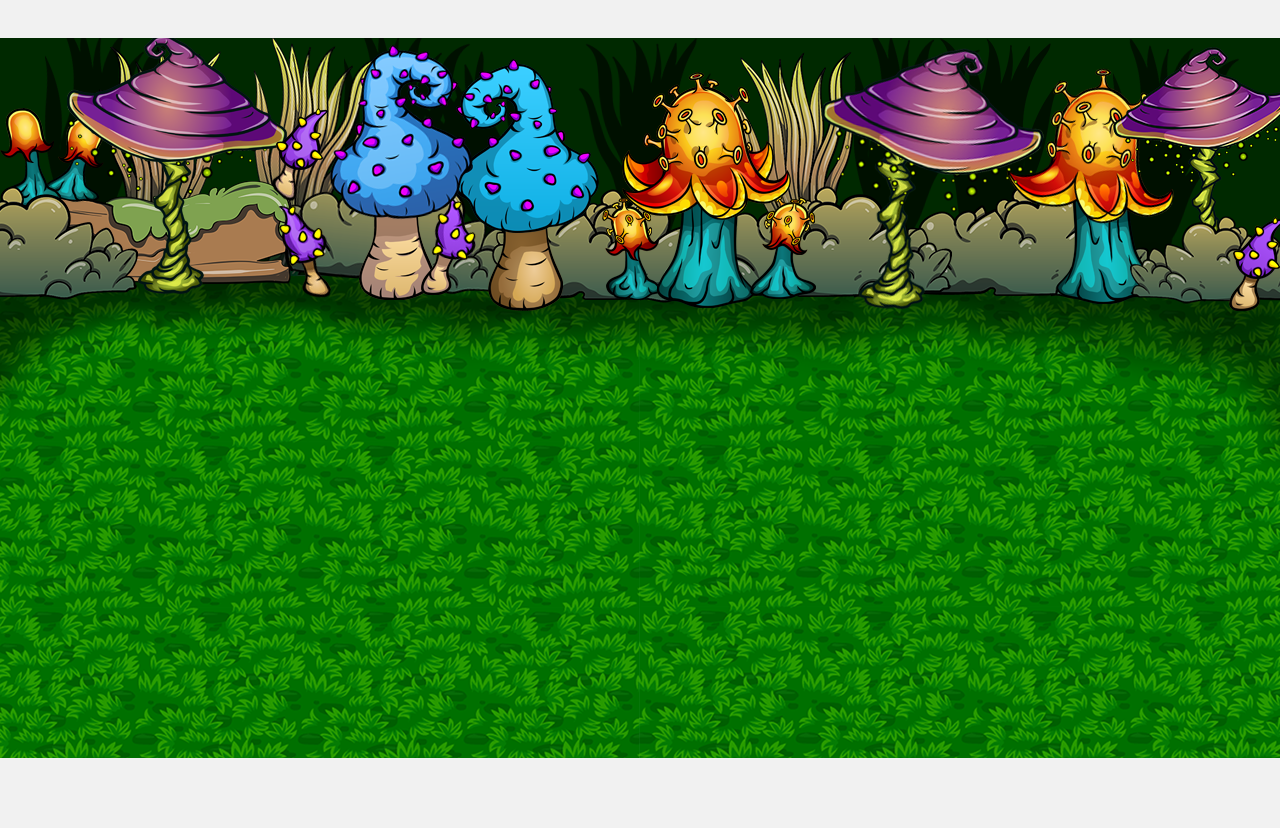
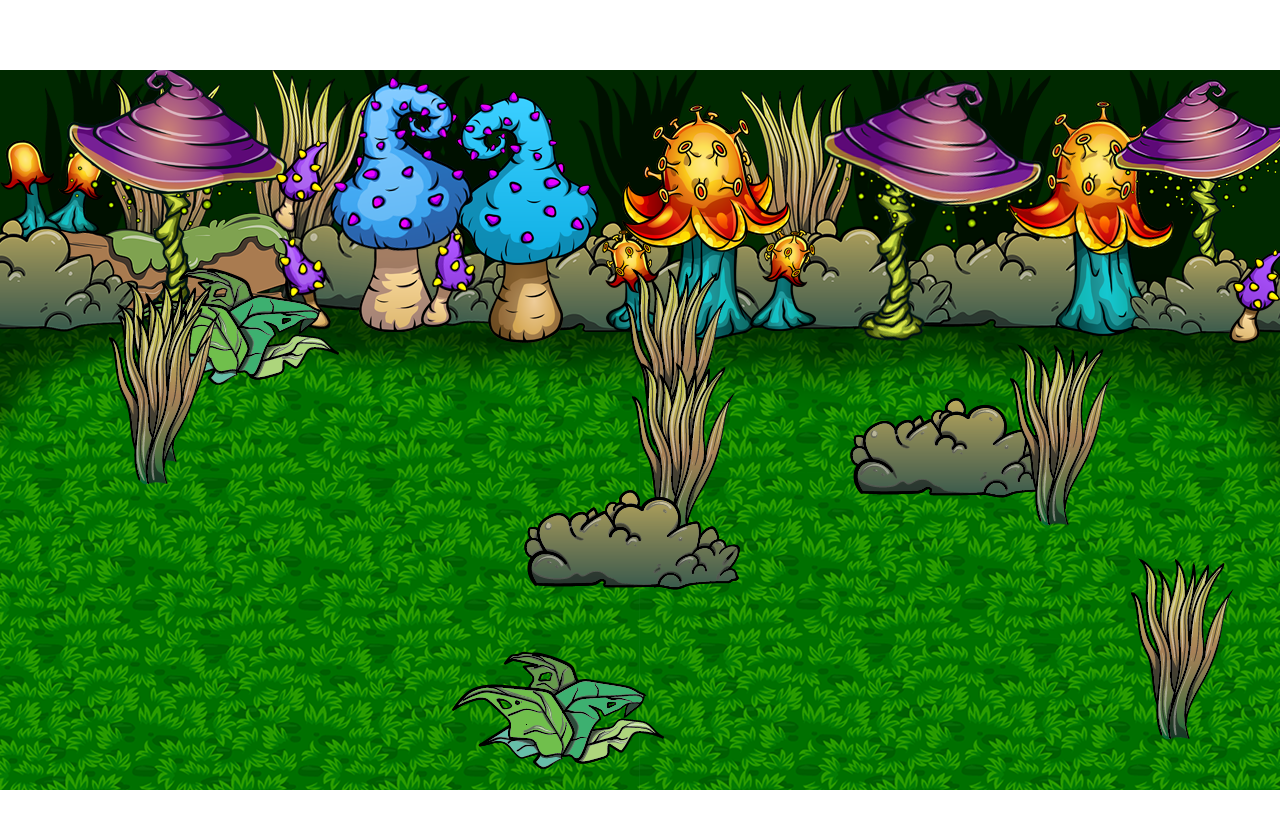
Before and after one commit to nachat-ayoub/2d-js-game, a website built with Parcel: page src/index.html in a window 1280 px wide. Before the commit the page ends 800 px from the top, so only its background shows below. Built offline with nearby package versions, Linux system fonts and the light colour scheme.

Commit message:
add random objects and refactor the code

```diff
--- a/src/app.ts
+++ b/src/app.ts
@@ -7,9 +7,13 @@ window.addEventListener("load", () => {
 
   const context = canvas.getContext("2d") as CanvasRenderingContext2D;
   const game = new Game(canvas.width, canvas.height);
+  let lastTime = 0;
 
-  function animate(deltaTime: number) {
-    game.render(context);
+  function animate(timeStamp: number) {
+    const deltaTime = timeStamp - lastTime;
+    lastTime = timeStamp;
+
+    game.render(context, deltaTime);
     requestAnimationFrame(animate);
   }
 
--- a/src/game/InputHandler.ts
+++ b/src/game/InputHandler.ts
@@ -2,15 +2,21 @@ import Game from ".";
 
 export default class InputHandler {
   game: Game;
+  presedKeys: string[] = [];
 
   constructor(game: Game) {
     this.game = game;
 
     window.addEventListener("keydown", (e) => {
-      this.game.lastKey = "P_" + e.key;
+      const key = "P_" + e.key;
+      this.game.lastKey = key;
+      if (!this.presedKeys.includes(key)) {
+        this.presedKeys = [key, ...this.presedKeys];
+      }
     });
     window.addEventListener("keyup", (e) => {
       this.game.lastKey = "R_" + e.key;
+      this.presedKeys = this.presedKeys.filter((key) => key !== "P_" + e.key);
     });
   }
 }
--- /dev/null
+++ b/src/game/Objects.ts
@@ -0,0 +1,99 @@
+import Game from ".";
+import { createSprite, randInt } from "./utils";
+import { ISprite } from "./utils/types";
+
+class ObjectBase {
+  game: Game;
+  width: number;
+  height: number;
+  x: number;
+  y: number;
+  sprite: ISprite;
+
+  constructor(game: Game) {
+    this.game = game;
+  }
+
+  randomizeXY() {
+    const margin = 20;
+    this.x = randInt(margin, this.game.width - this.width - margin);
+    this.y = randInt(
+      this.game.topMargin + margin,
+      this.game.height - this.height - margin
+    );
+  }
+
+  draw(ctx: CanvasRenderingContext2D, deltaTime?: number) {
+    ctx.drawImage(
+      this.sprite.image,
+      this.sprite.frameX,
+      this.sprite.frameY,
+      this.sprite.width,
+      this.sprite.height,
+      this.x,
+      this.y,
+      this.width,
+      this.height
+    );
+
+    if (deltaTime) this.sprite.animate(deltaTime);
+  }
+  update() {}
+}
+
+export class Bush extends ObjectBase {
+  constructor(game: Game, randomXY: boolean = false) {
+    super(game);
+
+    this.width = 216;
+    this.height = 100;
+
+    this.randomizeXY();
+
+    this.sprite = createSprite({
+      image: document.querySelector("img#bush"),
+      width: this.width,
+      height: this.height,
+      fps: 0,
+      maxFrames: 0,
+    });
+  }
+}
+
+export class Grass extends ObjectBase {
+  constructor(game: Game, randomXY: boolean = false) {
+    super(game);
+
+    this.width = 103;
+    this.height = 182;
+
+    this.randomizeXY();
+
+    this.sprite = createSprite({
+      image: document.querySelector("img#grass"),
+      width: this.width,
+      height: this.height,
+      fps: 0,
+      maxFrames: 0,
+    });
+  }
+}
+
+export class Plant extends ObjectBase {
+  constructor(game: Game, randomXY: boolean = false) {
+    super(game);
+
+    this.width = 212;
+    this.height = 118;
+
+    this.randomizeXY();
+
+    this.sprite = createSprite({
+      image: document.querySelector("img#plant"),
+      width: this.width,
+      height: this.height,
+      fps: 0,
+      maxFrames: 0,
+    });
+  }
+}
--- a/src/game/Player.ts
+++ b/src/game/Player.ts
@@ -1,5 +1,6 @@
+import { GAME_CONTROLS, createSprite } from "./utils";
+import { ISprite } from "./utils/types";
 import Game from ".";
-import { GAME_CONTROLS } from "./utils";
 
 export default class Player {
   width: number;
@@ -9,12 +10,8 @@ export default class Player {
   speedX: number;
   speedY: number;
   game: Game;
-  maxSpeed: number = 3;
-  image: any;
-  sprite: {
-    pos: { x: number; y: number };
-    size: { w: number; h: number };
-  };
+  maxSpeed: number = 2.5;
+  sprite: ISprite;
 
   constructor(game: Game) {
     this.width = 200;
@@ -25,30 +22,30 @@ export default class Player {
     this.speedX = 0;
     this.speedY = 0;
     this.game = game;
-    this.image = document.querySelector("#player");
-    this.sprite = {
-      pos: { x: 0, y: 0 },
-      size: { w: this.width, h: this.height },
-    };
+    this.sprite = createSprite({
+      width: this.width,
+      height: this.height,
+      image: document.querySelector("#player"),
+      maxFrames: 30,
+      fps: 70,
+    });
   }
 
-  draw(ctx: CanvasRenderingContext2D) {
+  draw(ctx: CanvasRenderingContext2D, deltaTime?: number) {
     // * Draw the player :
     ctx.drawImage(
-      this.image,
-      this.sprite.pos.x * this.width,
-      this.sprite.pos.y * this.height,
-      this.sprite.size.w,
-      this.sprite.size.h,
+      this.sprite.image,
+      this.sprite.frameX * this.width,
+      this.sprite.frameY * this.height,
+      this.sprite.width,
+      this.sprite.height,
       this.x,
       this.y,
       this.width,
       this.height
     );
 
-    if (this.sprite.pos.x >= 30) {
-      this.sprite.pos.x = 0;
-    } else this.sprite.pos.x++;
+    if (deltaTime) this.sprite.animate(deltaTime);
   }
 
   update() {
@@ -58,40 +55,71 @@ export default class Player {
     this.y += this.speedY * 0.7;
   }
 
-  checkMove(): { pressed: boolean; name: string } {
+  checkMove(move: string = this.game.lastKey): {
+    pressed: boolean;
+    name: string;
+  } {
     return {
-      pressed: this.game.lastKey.startsWith("P_"),
-      name: this.game.lastKey.split("_")[1],
+      pressed: move.startsWith("P_"),
+      name: move.split("_")[1],
     };
   }
 
   move() {
-    const move = this.checkMove();
+    let move =
+      this.game.inputHandler.presedKeys.length > 0
+        ? this.checkMove(this.game.inputHandler.presedKeys[0])
+        : null;
+
     // * Move :
-    if (move.name === GAME_CONTROLS.ARROW_RIGHT) {
-      this.speedX = move.pressed ? this.maxSpeed : 0;
-      this.sprite.pos.y = move.pressed ? 5 : 4;
-    } else if (move.name === GAME_CONTROLS.ARROW_LEFT) {
-      this.speedX = move.pressed ? -this.maxSpeed : 0;
-      this.sprite.pos.y = move.pressed ? 3 : 2;
-    } else if (move.name === GAME_CONTROLS.ARROW_DOWN) {
-      this.speedY = move.pressed ? this.maxSpeed : 0;
-      this.sprite.pos.y = move.pressed ? 1 : 0;
-    } else if (move.name === GAME_CONTROLS.ARROW_UP) {
-      this.speedY = move.pressed ? -this.maxSpeed : 0;
-      this.sprite.pos.y = move.pressed ? 7 : 6;
+    if (move) {
+      // * Right Left :
+      if (move.name === GAME_CONTROLS.ARROW_RIGHT) {
+        this.speedX = this.maxSpeed;
+        this.speedY = 0;
+        this.sprite.frameY = 5;
+      } else if (move.name === GAME_CONTROLS.ARROW_LEFT) {
+        this.speedX = -this.maxSpeed;
+        this.sprite.frameY = 3;
+        this.speedY = 0;
+      }
+
+      // * Up Down :
+      if (move.name === GAME_CONTROLS.ARROW_DOWN) {
+        this.speedY = this.maxSpeed;
+        this.sprite.frameY = 1;
+        this.speedX = 0;
+      } else if (move.name === GAME_CONTROLS.ARROW_UP) {
+        this.speedY = -this.maxSpeed;
+        this.sprite.frameY = 7;
+        this.speedX = 0;
+      }
+    } else {
+      // * Handle Animations in when user stops moving:
+      this.speedX = 0;
+      this.speedY = 0;
+      const lastMove = this.checkMove();
+
+      if (lastMove.name === GAME_CONTROLS.ARROW_RIGHT) {
+        this.sprite.frameY = 4;
+      } else if (lastMove.name === GAME_CONTROLS.ARROW_LEFT) {
+        this.sprite.frameY = 2;
+      } else if (lastMove.name === GAME_CONTROLS.ARROW_DOWN) {
+        this.sprite.frameY = 0;
+      } else if (lastMove.name === GAME_CONTROLS.ARROW_UP) {
+        this.sprite.frameY = 6;
+      }
     }
 
     // * check boundaries
-    const topWall = 130; // ? margin to make game realistic
+    const topWall = this.game.topMargin; // ? margin to make game realistic
     const bottomWall = this.game.height - this.height;
     const leftWall = 0;
     const rightWall = this.game.width - this.width;
 
+    if (this.x < leftWall) this.x = leftWall;
+    else if (this.x > rightWall) this.x = rightWall;
     if (this.y <= topWall) this.y = topWall;
     else if (this.y > bottomWall) this.y = bottomWall;
-
-    if (this.x < leftWall) this.x = leftWall;
-    else if (this.x > rightWall) this.x = rightWall;
   }
 }
--- a/src/game/index.ts
+++ b/src/game/index.ts
@@ -1,27 +1,54 @@
 import InputHandler from "./InputHandler";
+import { Bush, Grass, Plant } from "./Objects";
 import Player from "./Player";
+import { randInt } from "./utils";
 
 export default class Game {
   width: number;
   height: number;
-  lastKey: string;
+  topMargin = 150;
+  lastKey: string = "";
   inputHandler: InputHandler;
   player: Player;
+  maxObjects = 10;
+  objects: any[] = [];
 
   constructor(width: number, height: number) {
     this.width = width;
     this.height = height;
 
-    this.lastKey = "";
     this.inputHandler = new InputHandler(this);
+    this.player = new Player(this);
 
-    this.player = new Player(this);
+    this.objects.push(this.player);
+    for (let i = 0; i < this.maxObjects; i++) {
+      switch (randInt(1, 3)) {
+        case 1:
+          this.objects.push(new Bush(this, true));
+          break;
+        case 2:
+          this.objects.push(new Plant(this, true));
+          break;
+        case 3:
+          this.objects.push(new Grass(this, true));
+          break;
+
+        default:
+          break;
+      }
+    }
   }
 
-  render(ctx: CanvasRenderingContext2D) {
+  render(ctx: CanvasRenderingContext2D, deltaTime: number) {
     ctx.clearRect(0, 0, this.width, this.height);
 
-    this.player.draw(ctx);
-    this.player.update();
+    // this.player.draw(ctx, deltaTime);
+
+    this.objects
+      .sort((a, b) => a.y + a.height - (b.y + b.height))
+      .map((obj) => {
+        obj.draw(ctx, deltaTime);
+        obj.update();
+      });
   }
 }
--- a/src/game/utils/index.ts
+++ b/src/game/utils/index.ts
@@ -1,6 +1,36 @@
+import { ISprite } from "./types";
+
+export const randInt = (min: number, max: number): number => {
+  return Math.floor(Math.random() * (max - min + 1)) + min;
+};
+
 export const GAME_CONTROLS = {
   ARROW_UP: "ArrowUp",
   ARROW_DOWN: "ArrowDown",
   ARROW_LEFT: "ArrowLeft",
   ARROW_RIGHT: "ArrowRight",
 };
+
+export function createSprite(
+  sprite: Omit<
+    ISprite,
+    "animate" | "frameX" | "frameY" | "frameInterval" | "frameTimer"
+  >
+): ISprite {
+  return {
+    ...sprite,
+    frameX: 0,
+    frameY: 0,
+    frameInterval: 1000 / sprite.fps,
+    frameTimer: 0,
+    animate(deltaTime: number) {
+      if (this.frameTimer > this.frameInterval) {
+        if (this.frameX < this.maxFrames) {
+          this.frameX++;
+        } else this.frameX = 0;
+
+        this.frameTimer = 0;
+      } else this.frameTimer += deltaTime;
+    },
+  };
+}
--- /dev/null
+++ b/src/game/utils/types.ts
@@ -0,0 +1,12 @@
+export interface ISprite {
+  image: HTMLImageElement;
+  frameX: number;
+  frameY: number;
+  width: number;
+  height: number;
+  maxFrames: number;
+  fps: number;
+  frameInterval: number;
+  frameTimer: number;
+  animate: (deltaTime: number) => void;
+}
--- a/src/index.html
+++ b/src/index.html
@@ -13,6 +13,9 @@
     <div class="wrapper">
       <canvas id="canvas"></canvas>
       <img class="hidden" src="./assets/owlbear.png" id="player" alt="player" />
+      <img class="hidden" src="./assets/bush.png" id="bush" alt="bush" />
+      <img class="hidden" src="./assets/plant.png" id="plant" alt="plant" />
+      <img class="hidden" src="./assets/grass.png" id="grass" alt="grass" />
     </div>
   </body>
 </html>
--- a/src/styles.css
+++ b/src/styles.css
@@ -9,7 +9,7 @@ body {
   display: flex;
   justify-content: center;
   align-items: center;
-  background-color: rgb(241, 241, 241);
+  padding: 2rem 0;
 }
 
 .hidden {
--- /dev/null
+++ b/tsconfig.json
@@ -0,0 +1,5 @@
+{
+  "compilerOptions": {
+    "lib": ["es2022", "dom"]
+  }
+}
```
